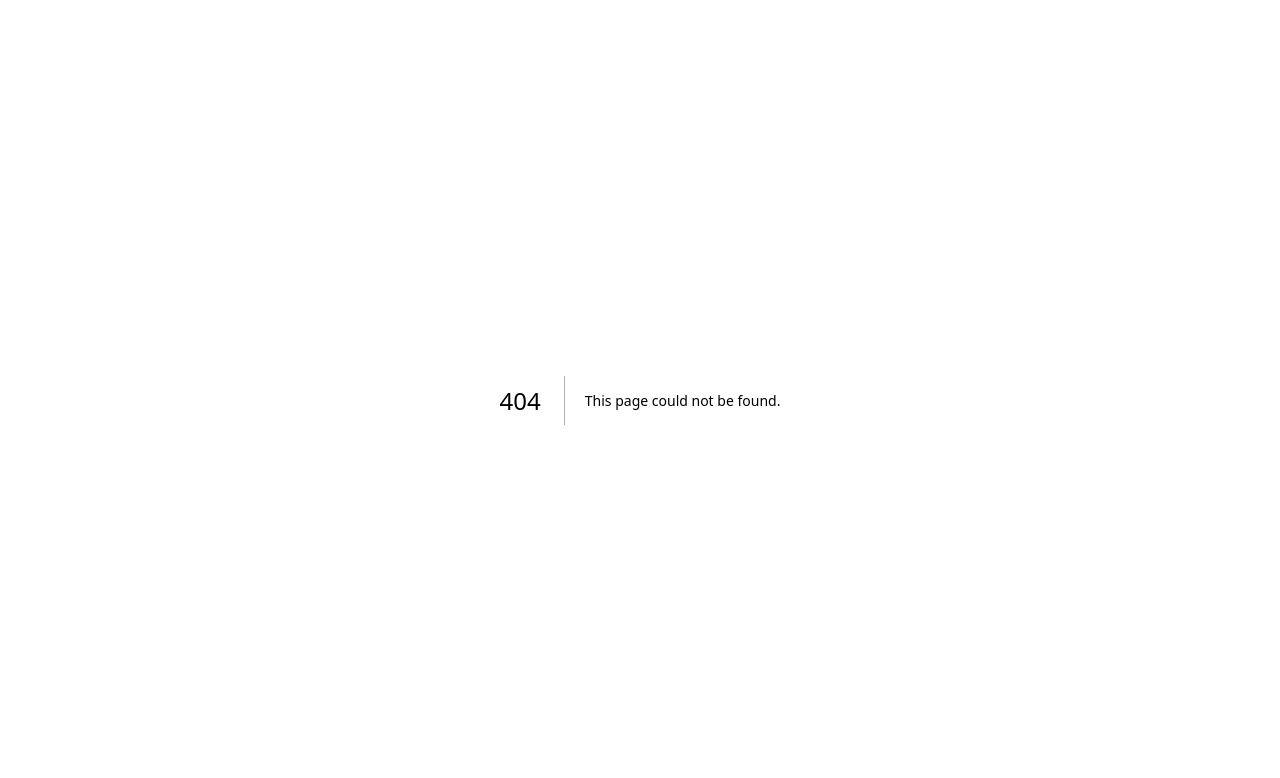
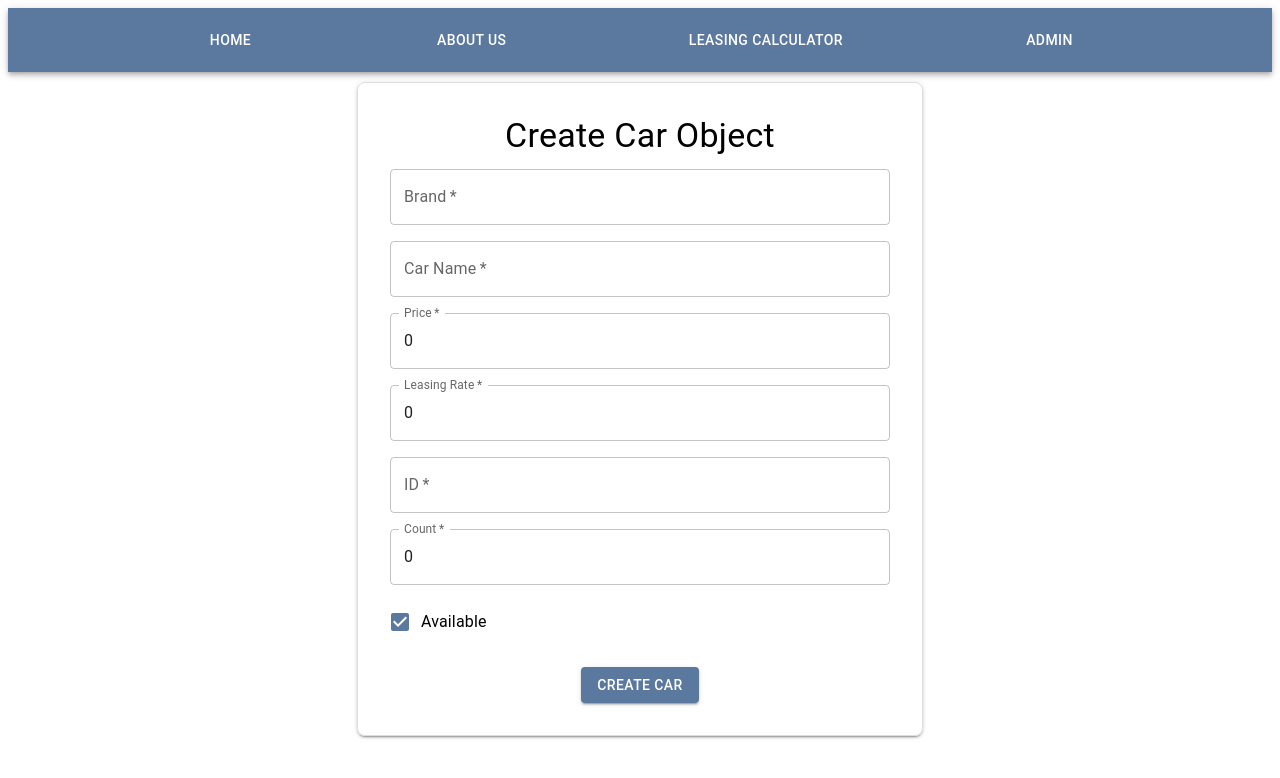
Before and after one commit to Latumi1192/CLEAN_Thesis, a Next.js app in the folder my-thesis-project-frontend/: page /admin in a window 1280 px wide. Before the commit this address had no page. Shown: the top 778 px of the page. Built offline with nearby package versions, Linux system fonts and the light colour scheme.

Commit message:
Added Admin activity: Create Car

```diff
--- a/my-thesis-project-frontend/src/features/data/CarRepositoryImpl.ts
+++ b/my-thesis-project-frontend/src/features/data/CarRepositoryImpl.ts
@@ -33,6 +33,7 @@ export class CarRepositoryImpl implements CarRepository {
       if (car.brand === carList[i].brand && car.carname === carList[i].carname)
         return false;
     }
+    console.log("Added car " + car.carname + " " + car.brand);
     carList.push(car);
     return true;
   }
--- a/my-thesis-project-frontend/src/features/data/UserRepository.ts
+++ b/my-thesis-project-frontend/src/features/data/UserRepository.ts
@@ -1,4 +1,4 @@
 import { User } from "../domain/dto/UserDTO";
 export interface UserRepository {
-  submitAuth(user: User): boolean;
+  login(user: User): Promise<void>;
 }
--- a/my-thesis-project-frontend/src/features/domain/services/UserService.ts
+++ b/my-thesis-project-frontend/src/features/domain/services/UserService.ts
@@ -1,5 +1,5 @@
 import { User } from "../dto/UserDTO";
 
 export interface UserService {
-  submitAuth(user: User): boolean;
+  login(user: User): Promise<void>;
 }
--- a/my-thesis-project-frontend/src/features/domain/services/UserServiceImpl.ts
+++ b/my-thesis-project-frontend/src/features/domain/services/UserServiceImpl.ts
@@ -4,7 +4,7 @@ import { UserService } from "./UserService";
 
 export class UserServiceImpl implements UserService {
   userRepo = new UserRepositoryImpl();
-  submitAuth(user: User): boolean {
-    return this.userRepo.submitAuth(user);
+  async login(user: User): Promise<void> {
+    return this.userRepo.login(user);
   }
 }
--- /dev/null
+++ b/my-thesis-project-frontend/src/features/presentation/components/CreateCarPage.tsx
@@ -0,0 +1,186 @@
+import React, { useState } from "react";
+import { Car } from "@/features/domain/dto/CarDTO";
+import {
+  Box,
+  TextField,
+  Button,
+  Typography,
+  FormControlLabel,
+  Checkbox,
+  Alert,
+  createTheme,
+  ThemeProvider,
+} from "@mui/material";
+import { CarServiceImpl } from "@/features/domain/services/CarServiceImpl";
+
+export default function CreateCarPage() {
+  const CarServ = new CarServiceImpl();
+
+  const [form, setForm] = useState<Car>({
+    brand: "",
+    carname: "",
+    price: 0,
+    leasingrate: 0,
+    availability: true,
+    ID: "",
+    count: 0,
+  });
+
+  const [error, setError] = useState<string>("");
+
+  const handleChange = (event: React.ChangeEvent<HTMLInputElement>) => {
+    const { name, value } = event.target;
+    setForm((prevState) => ({
+      ...prevState,
+      [name]:
+        name === "price" || name === "leasingrate" || name === "count"
+          ? Number(value)
+          : value,
+    }));
+  };
+
+  const handleAvailabilityChange = (
+    event: React.ChangeEvent<HTMLInputElement>
+  ) => {
+    setForm({
+      ...form,
+      availability: event.target.checked,
+    });
+  };
+
+  const handleSubmit = (event: React.FormEvent) => {
+    event.preventDefault();
+
+    if (!form.brand || !form.carname || !form.ID) {
+      setError("Please fill in all the required fields.");
+      return;
+    }
+    CarServ.addCarIntoDatabase(form);
+    console.log("Car object created:", form);
+    setError("");
+    setForm({
+      brand: "",
+      carname: "",
+      price: 0,
+      leasingrate: 0,
+      availability: true,
+      ID: "",
+      count: 0,
+    });
+  };
+
+  const theme = createTheme({
+    typography: {
+      button: {},
+    },
+    palette: {
+      primary: {
+        //main: "#5F8575",
+        main: "#5b799e",
+      },
+    },
+  });
+
+  return (
+    <ThemeProvider theme={theme}>
+      <Box
+        sx={{
+          padding: "2rem",
+          maxWidth: "500px",
+          margin: "0 auto",
+          border: "1px solid #ddd",
+          borderRadius: "8px",
+          boxShadow: 2,
+          mt: "10px",
+        }}
+      >
+        <Typography variant="h4" align="center" gutterBottom>
+          Create Car Object
+        </Typography>
+
+        {error && (
+          <Alert severity="error" sx={{ marginBottom: "1rem" }}>
+            {error}
+          </Alert>
+        )}
+
+        <form onSubmit={handleSubmit}>
+          <Box sx={{ marginBottom: "1.5rem" }}>
+            <TextField
+              fullWidth
+              label="Brand"
+              name="brand"
+              value={form.brand}
+              onChange={handleChange}
+              required
+              sx={{ marginBottom: "1rem" }}
+            />
+            <TextField
+              fullWidth
+              label="Car Name"
+              name="carname"
+              value={form.carname}
+              onChange={handleChange}
+              required
+              sx={{ marginBottom: "1rem" }}
+            />
+            <TextField
+              fullWidth
+              label="Price"
+              name="price"
+              type="number"
+              value={form.price}
+              onChange={handleChange}
+              required
+              sx={{ marginBottom: "1rem" }}
+            />
+            <TextField
+              fullWidth
+              label="Leasing Rate"
+              name="leasingrate"
+              type="number"
+              value={form.leasingrate}
+              onChange={handleChange}
+              required
+              sx={{ marginBottom: "1rem" }}
+            />
+            <TextField
+              fullWidth
+              label="ID"
+              name="ID"
+              value={form.ID}
+              onChange={handleChange}
+              required
+              sx={{ marginBottom: "1rem" }}
+            />
+            <TextField
+              fullWidth
+              label="Count"
+              name="count"
+              type="number"
+              value={form.count}
+              onChange={handleChange}
+              required
+              sx={{ marginBottom: "1rem" }}
+            />
+            <FormControlLabel
+              control={
+                <Checkbox
+                  checked={form.availability}
+                  onChange={handleAvailabilityChange}
+                />
+              }
+              label="Available"
+            />
+          </Box>
+
+          <Box sx={{ textAlign: "center" }}>
+            <Button variant="contained" type="submit" color="primary">
+              Create Car
+            </Button>
+          </Box>
+        </form>
+      </Box>
+    </ThemeProvider>
+  );
+}
--- a/my-thesis-project-frontend/src/features/presentation/components/PageBar.tsx
+++ b/my-thesis-project-frontend/src/features/presentation/components/PageBar.tsx
@@ -49,6 +49,14 @@ export default function PageBar() {
             >
               Leasing Calculator
             </Button>
+            <Button
+              sx={{ my: 1, color: "white", display: "block" }}
+              onClick={() => {
+                router.push("/login");
+              }}
+            >
+              Admin
+            </Button>
           </Toolbar>
         </AppBar>
       </Box>
--- a/my-thesis-project-frontend/src/pages/aboutus/index.tsx
+++ b/my-thesis-project-frontend/src/pages/aboutus/index.tsx
@@ -3,7 +3,7 @@ import AboutUs from "@/features/presentation/components/AboutUsPage";
 import { Box } from "@mui/material";
 import PageBar from "@/features/presentation/components/PageBar";
 
-export default function LoginPage() {
+export default function AboutUsPage() {
   return (
     <Box>
       <PageBar />
--- /dev/null
+++ b/my-thesis-project-frontend/src/pages/admin/index.tsx
@@ -0,0 +1,13 @@
+import * as React from "react";
+import { Box } from "@mui/material";
+import PageBar from "@/features/presentation/components/PageBar";
+import CreateCarPage from "@/features/presentation/components/CreateCarPage";
+
+export default function AdminPage() {
+  return (
+    <Box>
+      <PageBar />
+      <CreateCarPage />
+    </Box>
+  );
+}
--- a/my-thesis-project-frontend/src/pages/login/index.tsx
+++ b/my-thesis-project-frontend/src/pages/login/index.tsx
@@ -1,10 +1,12 @@
 import * as React from "react";
 import LoginForm from "@/features/presentation/components/LoginForm";
 import { Box } from "@mui/material";
+import PageBar from "@/features/presentation/components/PageBar";
 
 export default function LoginPage() {
   return (
     <Box>
+      <PageBar />
       <LoginForm />
     </Box>
   );
--- /dev/null
+++ b/package.json
@@ -0,0 +1,5 @@
+{
+  "dependencies": {
+    "axios": "^1.7.7"
+  }
+}
```
Also changed, not shown: my-thesis-project-frontend/src/features/data/UserRepositoryImpl.ts (+19 -8 lines), my-thesis-project-frontend/src/features/presentation/components/LoginForm.tsx (+22 -4 lines), 1 other file (tests, documents, lock files or other folders).
